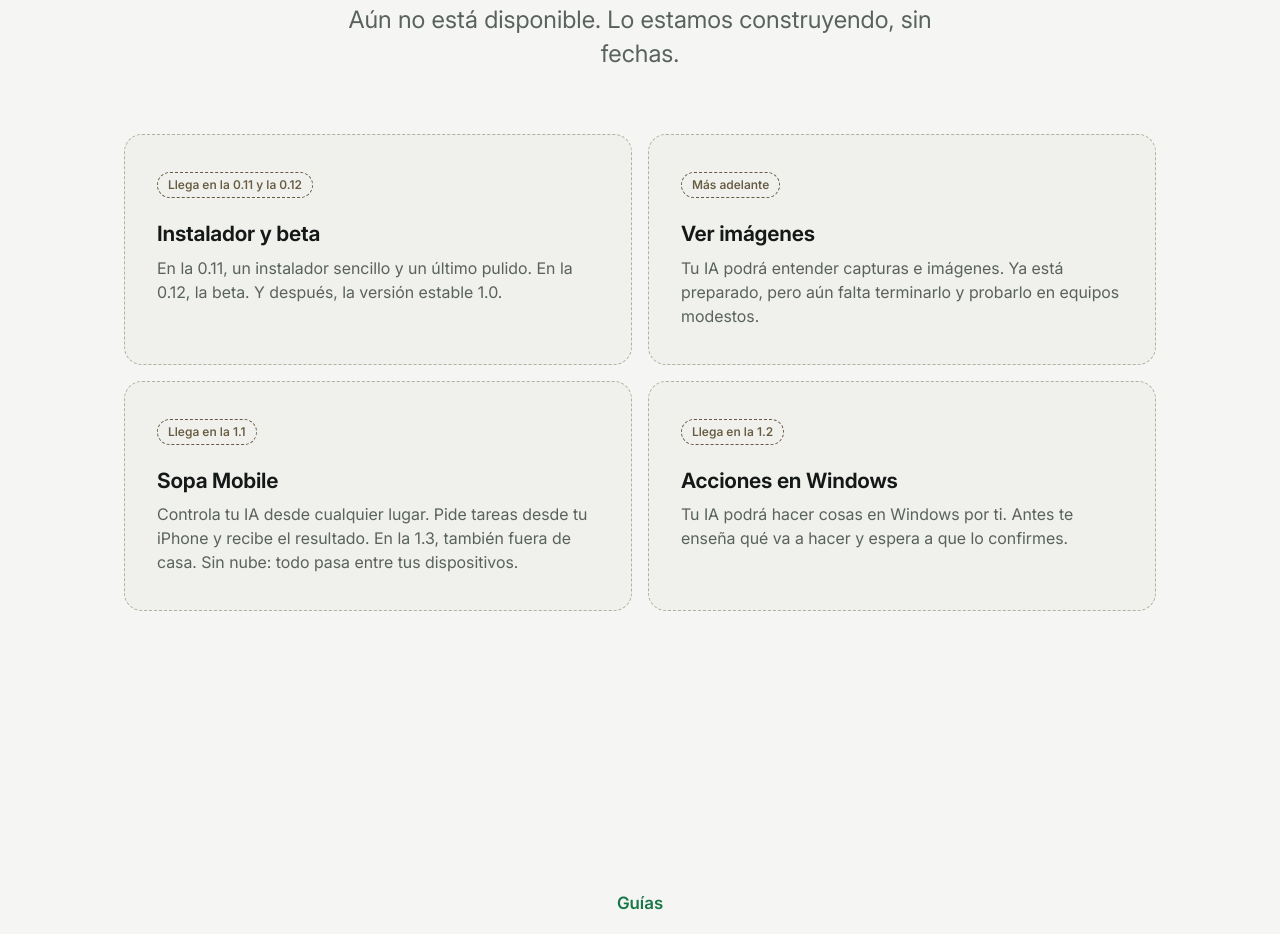
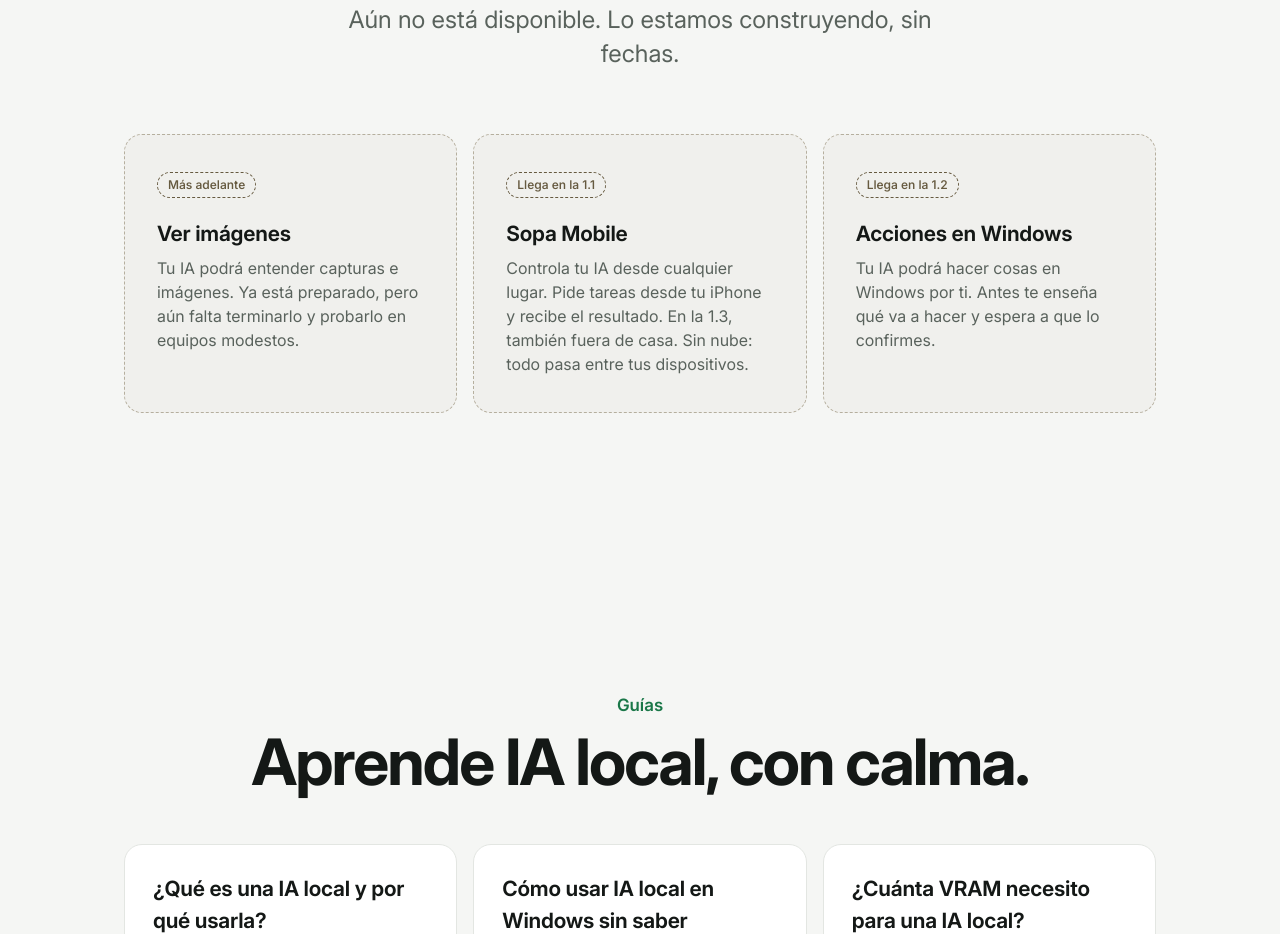
Before and after one commit to ardu01/sopa-web, a plain HTML site: page index.html in a window 1280 px wide. Shown: the part 10791-11725 px from the top of the page. Drawn offline with Linux system fonts and the light colour scheme.

Commit message:
Quita la tarjeta «Instalador y beta» de Lo que viene

```diff
--- a/estilos.css
+++ b/estilos.css
@@ -65,7 +65,7 @@ figcaption{color:var(--text-2);font-size:15px;margin-top:16px}
 .precio{font-size:28px;font-weight:700;letter-spacing:-.02em;margin:4px 0 24px}
 .planes li{padding:10px 0;border-top:1px solid var(--border);color:var(--text-2);font-size:16px}
 .planes li::before{content:"✓";color:var(--accent);margin-right:10px;font-weight:700}
-.futuro{display:grid;grid-template-columns:1fr 1fr;gap:16px;margin-top:64px;text-align:left}
+.futuro{display:grid;grid-template-columns:repeat(3,1fr);gap:16px;margin-top:64px;text-align:left}
 .futuro article{border:1.5px dashed #7D6E5080;border-radius:18px;padding:36px 32px;background:#7D6E500a}
 .futuro h3{margin-top:20px}.futuro p{color:var(--text-2);font-size:16px}
 .final img{width:96px;margin:0 auto 28px}
--- a/index.html
+++ b/index.html
@@ -157,7 +157,6 @@
   <h2 class="r">Lo que viene.</h2>
   <p class="lead r">Aún no está disponible. Lo estamos construyendo, sin fechas.</p>
   <div class="futuro">
-    <article class="r"><span class="pill-dev">Llega en la 0.11 y la 0.12</span><h3>Instalador y beta</h3><p>En la 0.11, un instalador sencillo y un último pulido. En la 0.12, la beta. Y después, la versión estable 1.0.</p></article>
     <article class="r"><span class="pill-dev">Más adelante</span><h3>Ver imágenes</h3><p>Tu IA podrá entender capturas e imágenes. Ya está preparado, pero aún falta terminarlo y probarlo en equipos modestos.</p></article>
     <article class="r"><span class="pill-dev">Llega en la 1.1</span><h3>Sopa Mobile</h3><p>Controla tu IA desde cualquier lugar. Pide tareas desde tu iPhone y recibe el resultado. En la 1.3, también fuera de casa. Sin nube: todo pasa entre tus dispositivos.</p></article>
     <article class="r"><span class="pill-dev">Llega en la 1.2</span><h3>Acciones en Windows</h3><p>Tu IA podrá hacer cosas en Windows por ti. Antes te enseña qué va a hacer y espera a que lo confirmes.</p></article>
```
Also changed, not shown: guias/ia-local-en-windows-sin-programar.html (+1 -1 lines), guias/que-es-una-ia-local.html (+1 -1 lines).
